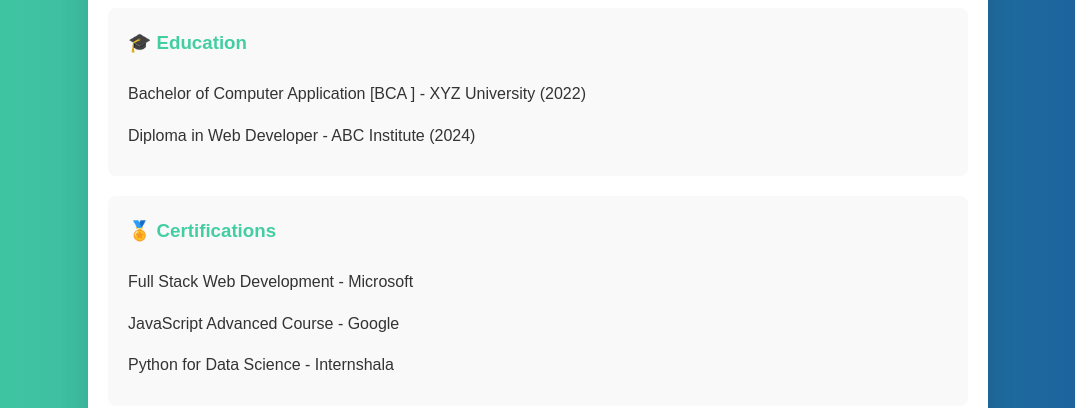
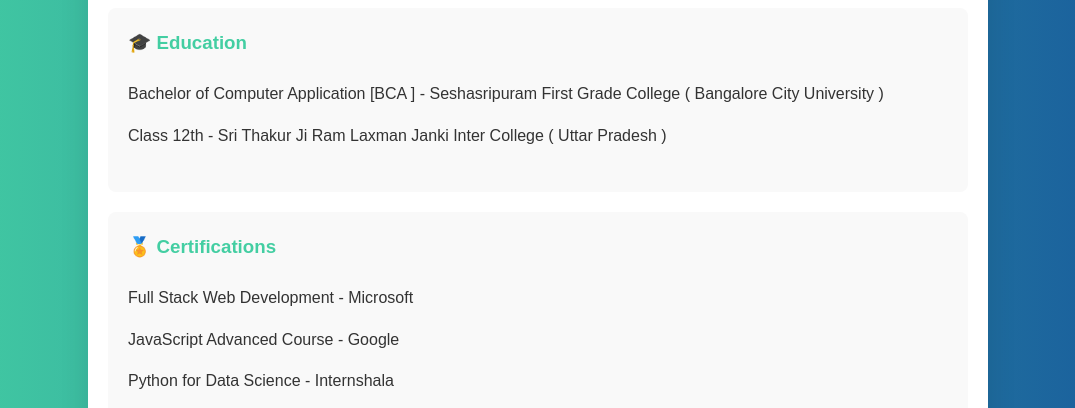
Before and after one commit to suraj1234-vishwa/FUTURE_FS_01, a plain HTML site: page About.html in a window 1280 px wide. Shown: the part 392-800 px from the top of the page, without its empty margins (102-1177 px from the left). Drawn offline with Linux system fonts and the light colour scheme.

Commit message:
Update About.html

```diff
--- a/About.html
+++ b/About.html
@@ -106,7 +106,7 @@
 
         <!-- Profile Section -->
         <div class="profile-section">
-            <img src="WhatsApp Image 2025-03-20 at 15.00.17_644b7759.jpg" alt="Rohit Sharma">
+            <img src="WhatsApp Image 2025-03-20 at 15.00.17_644b7759.jpg" alt="Suraj">
             <h2>SURAJ VISHWAKARMA</h2>
         </div>
 
@@ -114,8 +114,8 @@
         <div class="section">
             <h3>🎓 Education</h3>
             <ul>
-                <li>Bachelor of Computer Application [BCA ] - XYZ University (2022)</li>
-                <li>Diploma in Web Developer - ABC Institute (2024)</li>
+                <li>Bachelor of Computer Application [BCA ] - Seshasripuram First Grade College ( Bangalore City University )</li>
+                <li> Class 12th - Sri Thakur Ji Ram Laxman Janki Inter College ( Uttar Pradesh )<li>
             </ul>
         </div>
 
```
